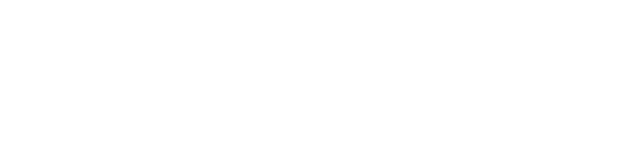
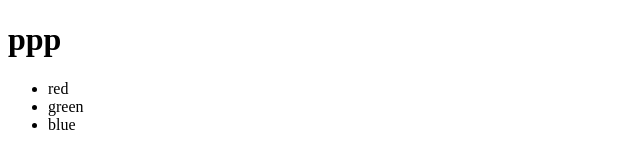
Before and after one commit to ErlWillims/start, a plain HTML site: page index.html in a window 1280 px wide. Shown: the whole page, without its empty margins (0-640 px from the left). Drawn offline with Linux system fonts and the light colour scheme.

Commit message:
add list of colors

```diff
--- a/index.html
+++ b/index.html
@@ -6,6 +6,11 @@
     <title>Document</title>
 </head>
 <body>
-
+    <h1>ppp</h1>
+    <ul>
+        <li>red</li>
+        <li>green</li>
+        <li>blue</li>
+    </ul>
 </body>
 </html>
```
